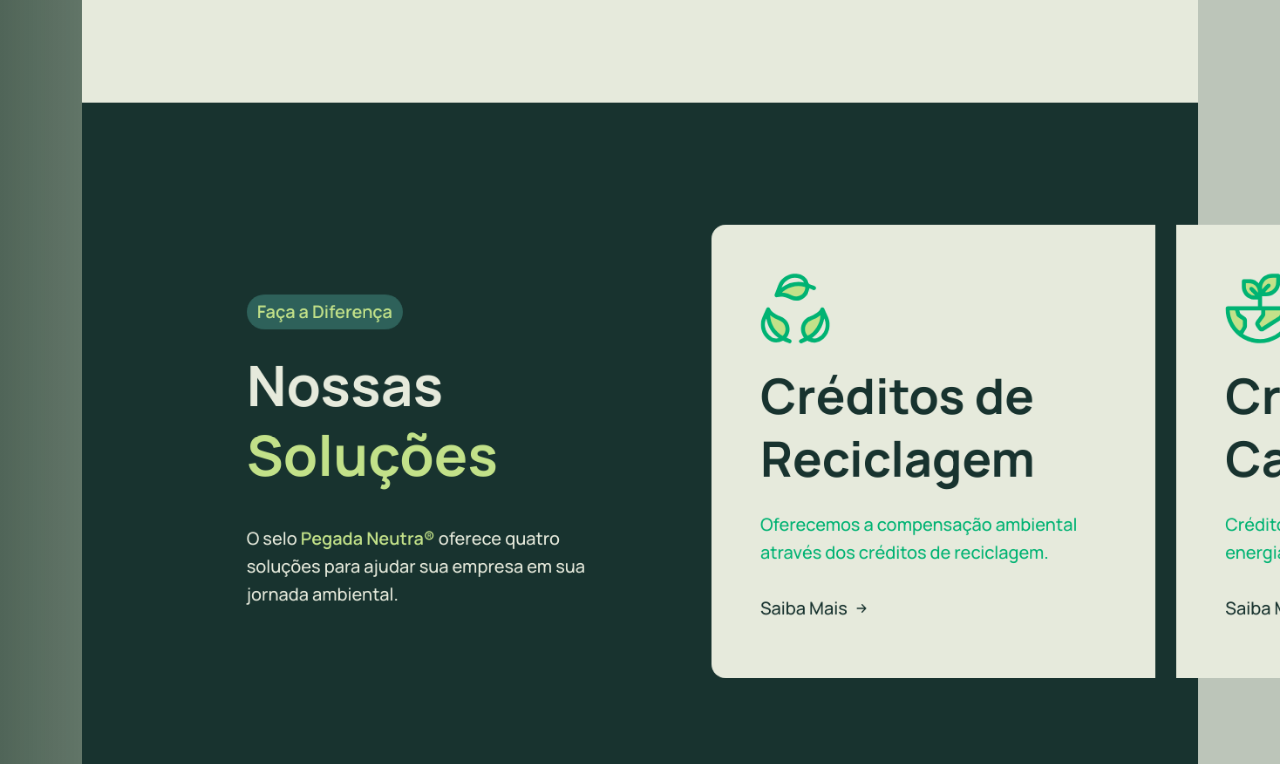
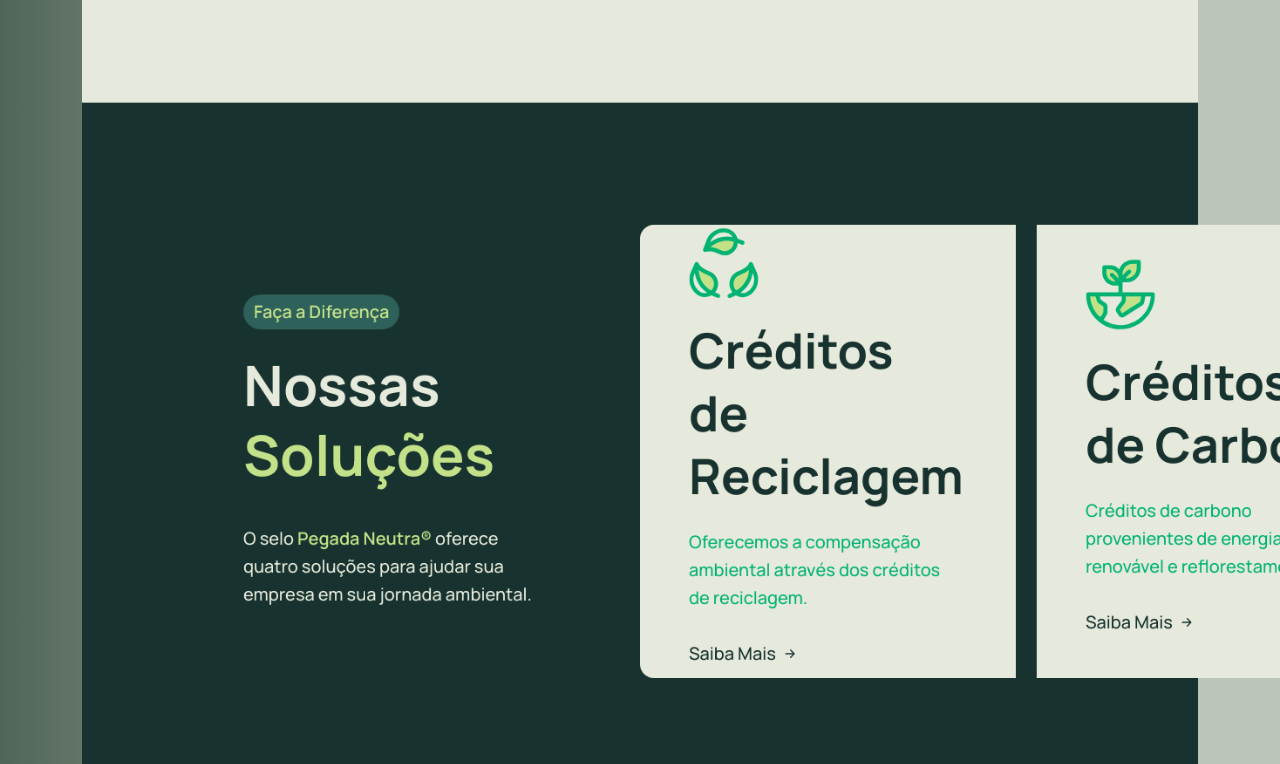
Before and after one commit to luangelsdorf/website-pegada-neutra, a Next.js app: page / in a window 1280 px wide. Shown: the part 1416-2180 px from the top of the page. Built offline with nearby package versions, Linux system fonts and the light colour scheme.

Commit message:
Changed solution cards width

```diff
--- a/src/components/home/Solutions/index.js
+++ b/src/components/home/Solutions/index.js
@@ -72,8 +72,8 @@ export default function Solutions({ content }) {
         <div className={styles.spaceHolder}>
           <div className={styles.sticky}>
             <div className={styles.horizontal}>
-              <div className="row" style={{ flexWrap: 'nowrap', height: '100%', width: '100vw' }}>
-                <div className="col-12 col-lg-4 col-xxl-3 offset-lg-1">
+              <div className="row container" style={{ flexWrap: 'nowrap', height: '100%' }}>
+                <div className="col-12 col-lg-4 offset-lg-1">
                   <div className={styles.firstPart}>
                     <header>
                       <p className="overline dark">Faça a Diferença</p>
@@ -85,14 +85,14 @@ export default function Solutions({ content }) {
                 <div className="col-1" />
                 {
                   cards.map((card, index) => (
-                    <div className="co-12 col-lg-5 col-xxl-4 d-flex align-items-center" key={card.id}>
+                    <div className="co-12 col-lg-5 d-flex align-items-center" key={card.id}>
                       <Link href="#saiba-mais" className="link-image">
                         <Card {...card} className={`${index === 0 ? styles.first : ''} ${index === cards.length - 1 ? styles.last : ''}`} />
                       </Link>
                     </div>
                   ))
                 }
-                <div className="col-12 col-lg-5 col-xxl-4">
+                <div className="col-12 col-lg-5">
                   <div className={styles.lastPart}>
                     <header>
                       <p className="overline dark">Se Interessou?</p>
--- a/src/styles/scss/_buttons.scss
+++ b/src/styles/scss/_buttons.scss
@@ -151,13 +151,14 @@ a:not(.btn),
   display: inline-flex;
   align-items: center;
   gap: 8px;
-  padding: 8px 0;
   width: max-content;
   position: relative;
   transition: all 350ms;
   text-decoration: none;
 
   &:not(.link-image) {
+    padding: 8px 0;
+
     &::after {
       content: "";
       background-color: rgb(var(--phthalo-green));
```
